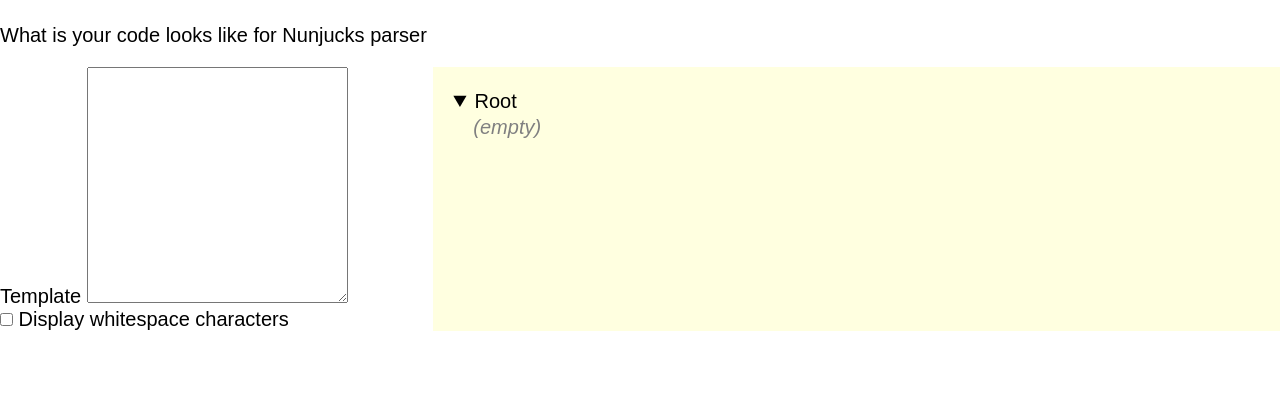
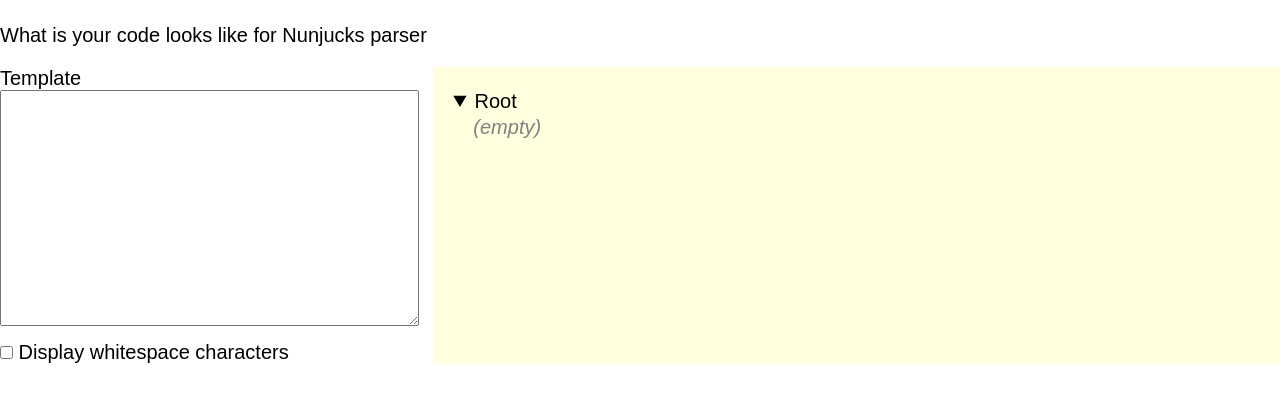
Before and after one commit to ogonkov/nunjucks-ast-explorer, a website built with webpack: page src/index.ejs in a window 1280 px wide. Shown: the part 76-478 px from the top of the page. Built offline with nearby package versions, Linux system fonts and the light colour scheme.

Commit message:
Add form styles

```diff
--- a/src/index.ejs
+++ b/src/index.ejs
@@ -13,12 +13,12 @@
 
 <main class="app-main">
     <form action="" method="post" id="explorer" class="app-form">
-        <div>
-            <label for="app-template-input">Template</label>
-            <textarea id="app-template-input" name="template" rows="10"></textarea>
+        <div class="form-row">
+            <label for="app-template-input" class="form-label">Template</label>
+            <textarea id="app-template-input" class="form-textarea" name="template" rows="10"></textarea>
         </div>
 
-        <div>
+        <div class="form-row">
             <input type="checkbox" name="show_whitespace" id="app-show-whitespace">
             <label for="app-show-whitespace">Display whitespace characters</label>
         </div>
--- a/src/index.scss
+++ b/src/index.scss
@@ -3,6 +3,20 @@
 body {
   font-family: sans-serif;
   font-size: 20px;
+}
+
+.form-label {
+  display: block;
+}
+
+.form-textarea {
+  width: 100%;
+}
+
+.form-row {
+  & + & {
+    margin-top: 0.5em;
+  }
 }
 
 .app-error {
```
